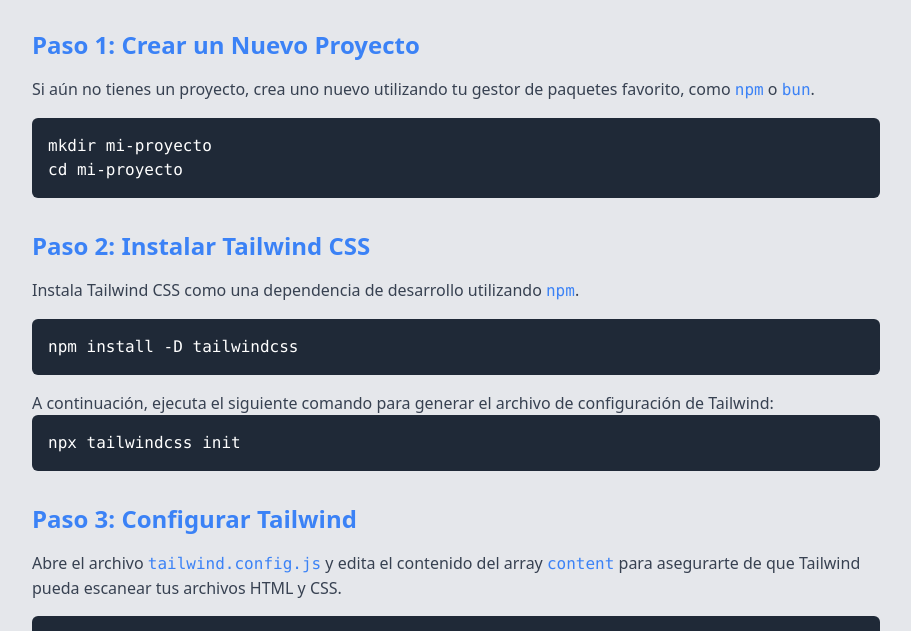
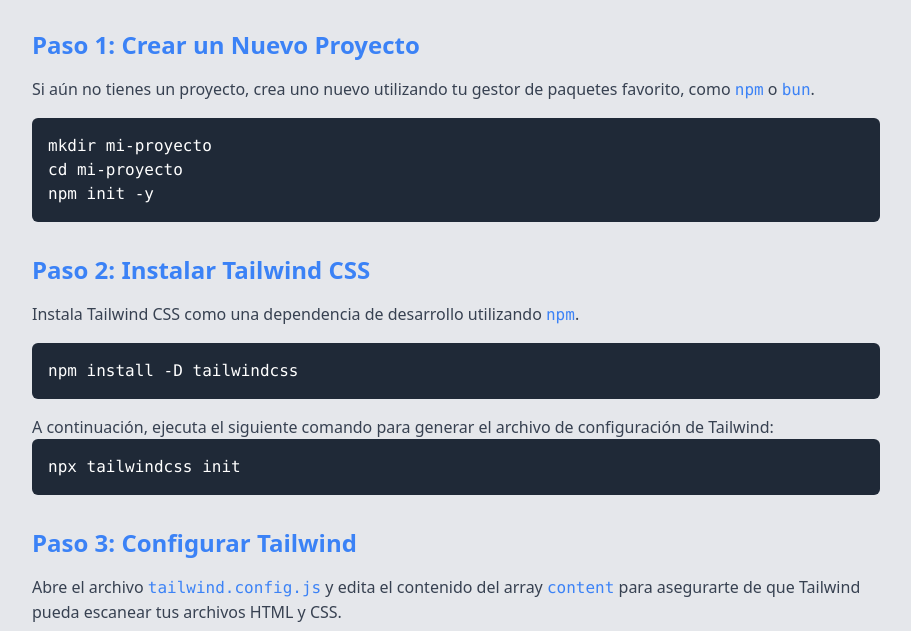
Before and after one commit to mgalim/tailwind, a website: page index.html in a window 1280 px wide. Shown: the part 111-742 px from the top of the page, without its empty margins (184-1095 px from the left). Drawn offline with Linux system fonts and the light colour scheme.

Commit message:
add extra info

```diff
--- a/index.html
+++ b/index.html
@@ -34,6 +34,7 @@
           class="rounded-md bg-gray-800 p-4 text-white"
         ><code>mkdir mi-proyecto
 cd mi-proyecto
+npm init -y
 </code></pre>
       </section>
 
```
